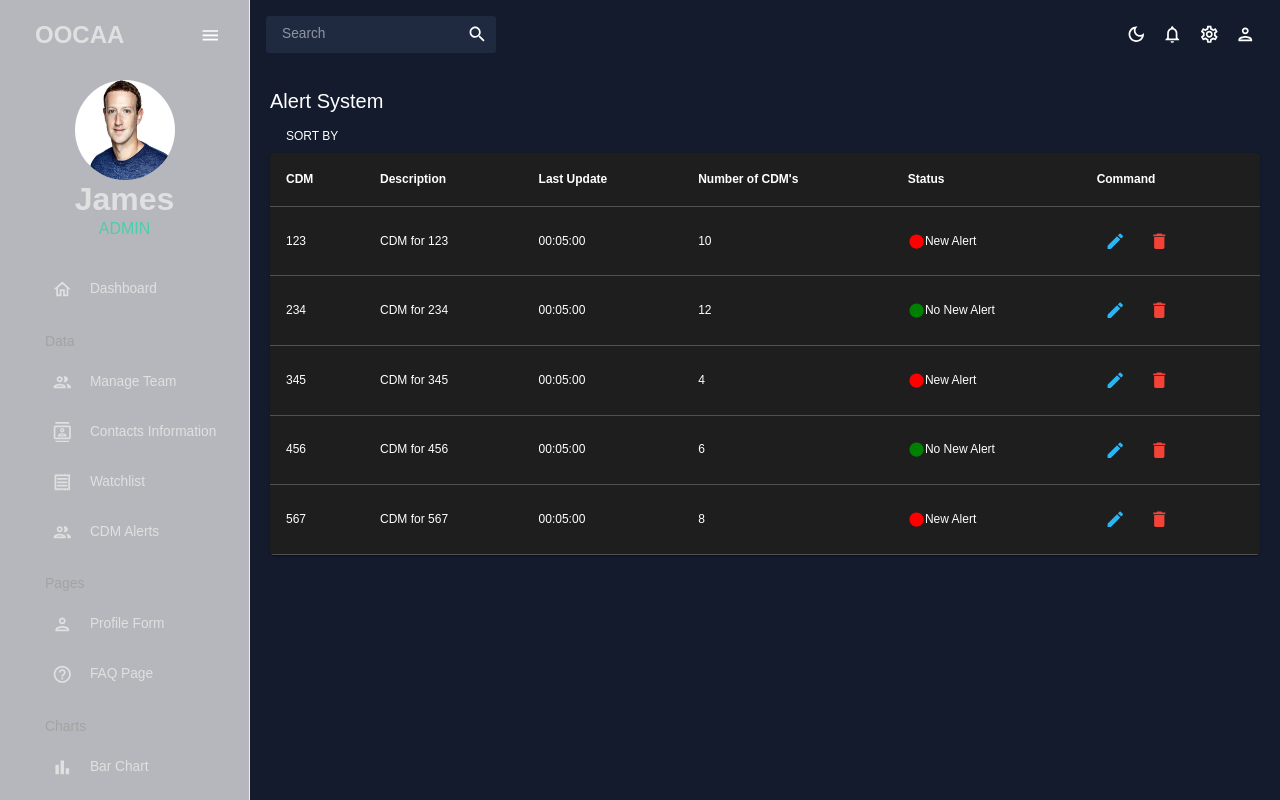
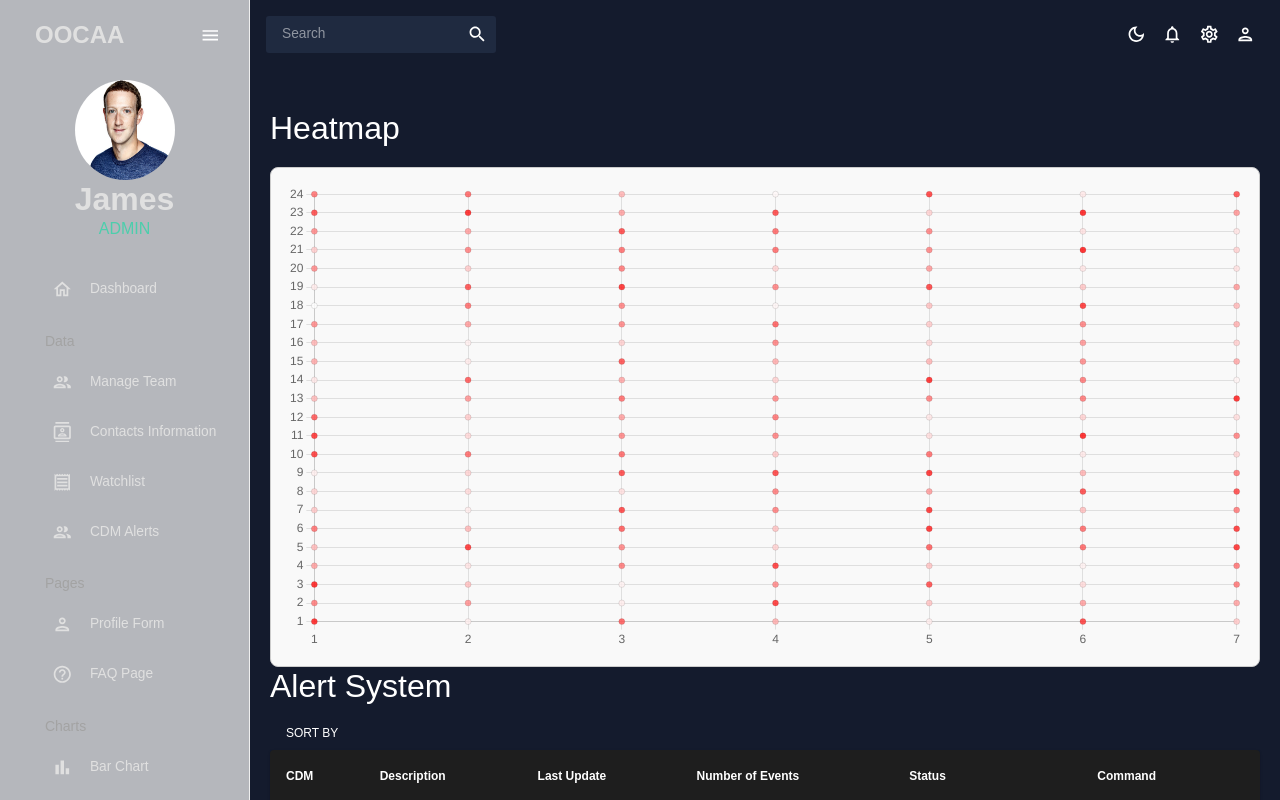
Before and after one commit to anmol02singh/OOCAA-UI, a React (Create React App) app: page /alertsystem in a window 1280 px wide. Shown: the top 800 px of the page. Built offline with nearby package versions, Linux system fonts and the light colour scheme; no server answers.

Commit message:
KAN-25: Added heatmap

```diff
--- a/package.json
+++ b/package.json
@@ -12,6 +12,8 @@
     "@mui/icons-material": "^6.1.7",
     "@mui/material": "^6.1.7",
     "@mui/styled-engine-sc": "^6.1.6",
+    "@mui/x-charts": "^7.24.0",
+    "@mui/x-charts-pro": "^7.24.0",
     "@mui/x-data-grid": "^7.22.2",
     "@nivo/bar": "^0.88.0",
     "@nivo/core": "^0.88.0",
@@ -21,10 +23,14 @@
     "@testing-library/jest-dom": "^5.17.0",
     "@testing-library/react": "^13.4.0",
     "@testing-library/user-event": "^13.5.0",
+    "chart.js": "^4.4.7",
+    "chartjs-plugin-datalabels": "^2.2.0",
     "formik": "^2.4.6",
     "fullcalendar": "^6.1.15",
     "react": "^18.3.1",
+    "react-chartjs-2": "^5.3.0",
     "react-dom": "^18.3.1",
+    "react-heatmap-grid": "^0.9.1",
     "react-pro-sidebar": "^1.1.0",
     "react-router-dom": "^6.28.0",
     "react-scripts": "5.0.1",
--- /dev/null
+++ b/src/components/HeatMap.tsx
@@ -0,0 +1,85 @@
+import React from "react";
+import { Chart as ChartJS, LinearScale, Tooltip, PointElement } from "chart.js";
+import { Scatter } from "react-chartjs-2";
+import "chartjs-plugin-datalabels";
+import { Box } from "@mui/material";
+
+ChartJS.register(LinearScale, PointElement, Tooltip);
+
+const generateHeatmapData = () => {
+  // Example heatmap data
+  const data = [];
+  const rows = 24; // Number of rows
+  const cols = 7; // Number of columns
+  for (let x = 1; x <= cols; x++) {
+    for (let y = 1; y <= rows; y++) {
+      data.push({
+        x,
+        y,
+        value: Math.floor(Math.random() * 100), // Random value between 0 and 100
+      });
+    }
+  }
+  return data;
+};
+
+const Heatmap = () => {
+  const data = generateHeatmapData();
+
+  const chartData = {
+    datasets: [
+      {
+        label: "Heatmap",
+        data: data.map(({ x, y, value }) => ({ x, y, r: value / 2 })), // Scale the radius
+        backgroundColor: data.map(
+          ({ value }) =>
+            `rgba(255, ${255 - value * 2.5}, ${255 - value * 2.5}, 0.8)`
+        ),
+        borderWidth: 1,
+        borderColor: "rgba(0, 0, 0, 0.1)",
+      },
+    ],
+  };
+
+  const options = {
+    responsive: true,
+    maintainAspectRatio: false,
+    scales: {
+      x: {
+        type: "linear",
+        position: "bottom",
+        ticks: { stepSize: 1 },
+      },
+      y: {
+        type: "linear",
+        ticks: { stepSize: 1 },
+      },
+    },
+    plugins: {
+      tooltip: {
+        callbacks: {
+          label: function (context) {
+            return `Value: ${context.raw.r * 2}`;
+          },
+        },
+      },
+    },
+  };
+
+  return (
+    <Box
+      sx={{
+        height: 500,
+        width: "100%",
+        padding: 2,
+        border: "1px solid #ccc",
+        borderRadius: "8px",
+        backgroundColor: "#f9f9f9",
+      }}
+    >
+      <Scatter data={chartData} options={options} />
+    </Box>
+  );
+};
+
+export default Heatmap;
--- a/src/pages/AlertSystem.tsx
+++ b/src/pages/AlertSystem.tsx
@@ -1,4 +1,3 @@
-// App.js
 import React from "react";
 import {
   Table,
@@ -20,6 +19,8 @@ import {
   Delete,
 } from "@mui/icons-material";
 import CircleIcon from "@mui/icons-material/Circle";
+// Import the Heatmap component
+import Heatmap from "../components/HeatMap.tsx"; // Adjust the path if Heatmap is in a different folder
 
 const rows = [
   {
@@ -59,14 +60,23 @@ const rows = [
   },
 ];
 
-const App = () => {
+const AlertSystem = () => {
   const getStatusColor = (status) => {
     return status === "New Alert" ? "red" : "green";
   };
 
   return (
     <div style={{ padding: "20px" }}>
-      <Typography variant="h4" gutterBottom>
+      <Typography
+        variant="h2"
+        sx={{ paddingBottom: "20px", paddingTop: "20px" }}
+      >
+        Heatmap
+      </Typography>
+      {/* Add Heatmap below the table */}
+      <Heatmap />
+
+      <Typography variant="h2" gutterBottom>
         Alert System
       </Typography>
       <Button variant="Text">Sort By</Button>
@@ -84,7 +94,7 @@ const App = () => {
                 <strong>Last Update</strong>
               </TableCell>
               <TableCell>
-                <strong>Number of CDM's</strong>
+                <strong>Number of Events</strong>
               </TableCell>
               <TableCell>
                 <strong>Status</strong>
@@ -129,4 +139,4 @@ const App = () => {
   );
 };
 
-export default App;
+export default AlertSystem;
```
Also changed, not shown: 1 other file (tests, documents, lock files or other folders).
